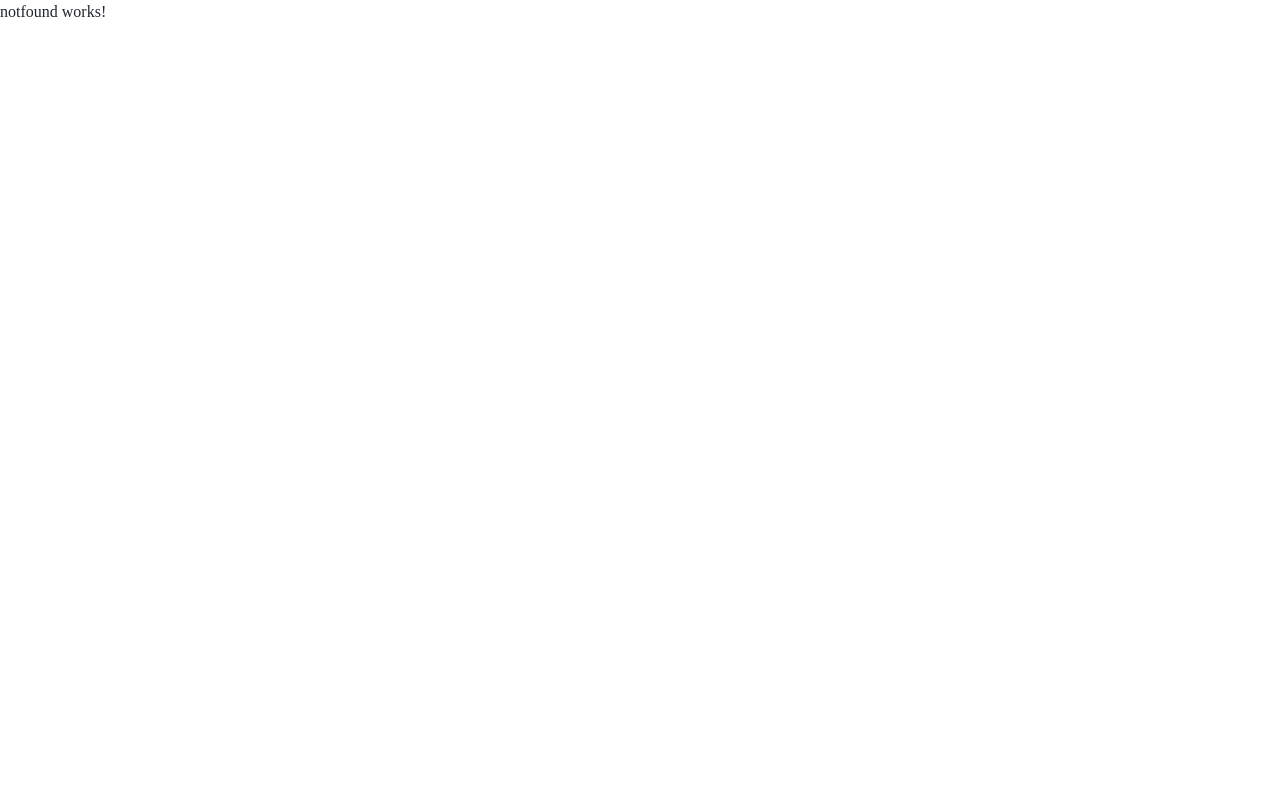
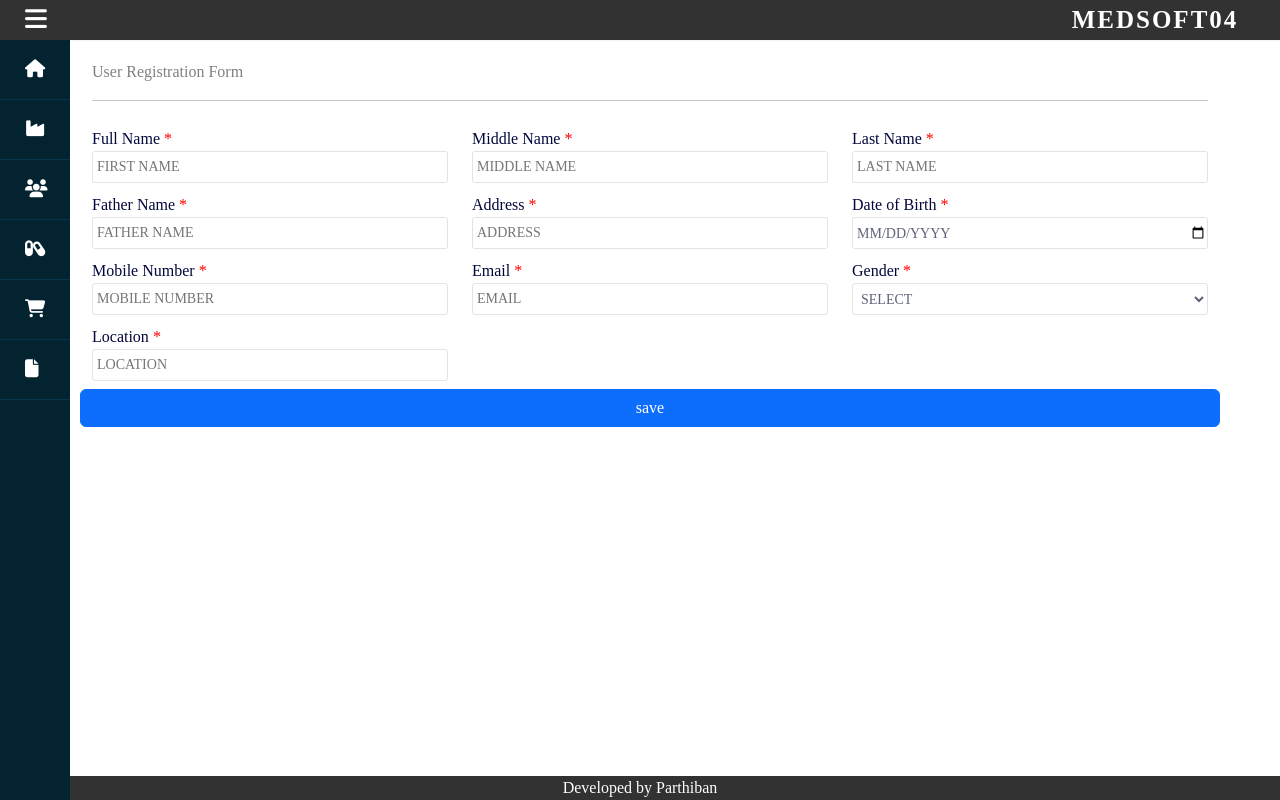
Before and after one commit to Techknow360/medsoft-v04, an Angular app: page /users in a window 1280 px wide. Built offline with nearby package versions, Linux system fonts and the light colour scheme.

Commit message:
Side Bar Animation And smart body class updated

```diff
--- a/src/app/shared/base/footer/footer.component.css
+++ b/src/app/shared/base/footer/footer.component.css
@@ -1,5 +1,5 @@
 footer{
-    position: absolute;
+    position: fixed;
     bottom: 0;
     left: 0;
     right: 0;
--- a/src/app/shared/base/sidenav/sidenav.component.html
+++ b/src/app/shared/base/sidenav/sidenav.component.html
@@ -1,49 +1,12 @@
 <div class="wrapper hover_collapse">
     <app-topheader></app-topheader>
-    <div class="sidebar">
+    <div class="sidebar" id="smart-sidebar">
         <div class="sidebar_inner">
             <ul>
-                <li>
-                    <a href="#">
-                        <span class="icon"><i class="fa fa-qrcode"></i></span>
-                        <span class="text">Dashboard</span>
-                    </a>
-                </li>
-
-                <li>
-                    <a href="#">
-                        <span class="icon"><i class="fa fa-link"></i></span>
-                        <span class="text">Shortcuts</span>
-                    </a>
-                </li>
-                <li>
-                    <a href="#">
-                        <span class="icon"><i class="fa fa-eye"></i></span>
-                        <span class="text">Overview</span>
-                    </a>
-                </li>
-                <li>
-                    <a href="#">
-                        <span class="icon"><i class="fa fa-book"></i></span>
-                        <span class="text">Event</span>
-                    </a>
-                </li>
-                <li>
-                    <a href="#">
-                        <span class="icon"><i class="fa fa-question-circle"></i></span>
-                        <span class="text">About</span>
-                    </a>
-                </li>
-                <li>
-                    <a href="#">
-                        <span class="icon"><i class="fa fa-pen"></i></span>
-                        <span class="text">Service</span>
-                    </a>
-                </li>
-                <li>
-                    <a href="#">
-                        <span class="icon"><i class="fa fa-id-card"></i></span>
-                        <span class="text">Contact</span>
+                <li *ngFor="let data of smartSideNav">
+                    <a routerLink={{data.navigateLink}}>
+                        <span class="icon"><i  [ngClass]="data.icon"></i></span>
+                        <span class="text">{{data.title}}</span>
                     </a>
                 </li>
             </ul>
--- a/src/app/shared/base/sidenav/sidenav.component.ts
+++ b/src/app/shared/base/sidenav/sidenav.component.ts
@@ -6,26 +6,58 @@ import { Component, OnInit } from '@angular/core';
   styleUrls: ['./sidenav.component.css']
 })
 export class SidenavComponent implements OnInit {
-
+  smartSideNav : any  = []
   constructor() { }
 
   ngOnInit(): void {
+    this.createSmartSideNav();
+  }
+
+  createSmartSideNav(){
+    this.smartSideNav = [
+      {title:"Dashboard",icon:"fa-solid fa-house",navigateLink:"dashboard"},
+      {title:"Vendors",icon:"fa-solid fa-industry",navigateLink:"vendors"},
+      {title:"Users",icon:"fa-solid fa-users",navigateLink:"users"},
+      {title:"Products",icon:"fa-solid fa-capsules",navigateLink:"products"},
+      {title:"Bill",icon:"fa-solid fa-cart-shopping",navigateLink:"products"},
+      {title:"Reports",icon:"fa-solid fa-file",navigateLink:"products"}
+    ]
+  }
+
+  ngAfterViewInit(){
     let liItems = document.querySelectorAll(".sidebar ul li");
     var hamburger = document.querySelector(".hamburger");
+
     liItems.forEach((items)=>{
       items.addEventListener('mouseenter',()=>{
         items.closest(".wrapper")?.classList.remove("hover_collapse");
+        hamburger?.children[0].classList.replace('fa-bars','fa-xmark');
+          let smartBody : HTMLElement | null | undefined  =  <HTMLElement>document.getElementById('smartBody')
+          smartBody.style.marginLeft = '270px';
       })
     })
 
     liItems.forEach((items)=>{
       items.addEventListener('mouseleave',()=>{
         items.closest(".wrapper")?.classList.add("hover_collapse");
+        hamburger?.children[0].classList.replace('fa-xmark','fa-bars')
+        let smartBody : HTMLElement | null | undefined  =  <HTMLElement>document.getElementById('smartBody')
+        smartBody.style.marginLeft = '20px';
       })
     })
     hamburger?.addEventListener("click", () => {
+      let smartBody : HTMLElement | null | undefined  =  <HTMLElement>document.getElementById('smartBody')
+      let smartsidebar : HTMLElement | null | undefined  =  <HTMLElement>document.getElementById('smart-sidebar')
+
+      if(hamburger?.children[0].classList.contains('fa-bars')){
+        hamburger?.children[0].classList.replace('fa-bars','fa-xmark')
+        smartBody.style.marginLeft = '270px';
+        smartsidebar.style.display =  'block';
+      }else{
+        hamburger?.children[0].classList.replace('fa-xmark','fa-bars')
+        smartBody.style.marginLeft = '20px';
+      }
       hamburger?.closest(".wrapper")?.classList.toggle("hover_collapse");
   })
   }
-
 }
--- a/src/app/view/users/users.component.html
+++ b/src/app/view/users/users.component.html
@@ -1,4 +1,8 @@
 <div class="container section">
+    <div class="smart-header">
+        <span class="smart-header-title">User Registration Form</span>
+    </div>
+    <hr>
     <form [formGroup]="userForm" autocomplete="off">
     <div class="row form-group">
         <div class="col-md-4 smart-input">
@@ -11,7 +15,7 @@
         </div>
         <div class="col-md-4 smart-input">
             <label>Last Name<span smartMandatory></span></label>
-            <input placeholder="last Name" formControlName="lastName" [smartErrorMessage]="userFormControl.lastName" [smartLabel]="'SOMU'" [smartCustom]="smartCustomConfig.lastName" smartInputBorder   [smartSubmit]="isSubmitted" class="input-value" type="text">
+            <input placeholder="last Name" formControlName="lastName" [smartErrorMessage]="userFormControl.lastName"  smartInputBorder   [smartSubmit]="isSubmitted" class="input-value" type="text">
         </div>
         <div class="col-md-4 smart-input">
             <label>Father Name<span smartMandatory></span></label>
@@ -45,9 +49,9 @@
             <label>Location<span smartMandatory></span></label>
             <input placeholder="location" type="text" formControlName="location" [smartErrorMessage]="userFormControl.location" smartInputBorder   [smartSubmit]="isSubmitted" class="input-value">
         </div>
-        <div class="row text-center col-12 pt-2">
-            <button type="submit" class="btn btn-primary" (click)="saveUserFormDetails()">save</button>
-        </div>
+    </div>
+    <div class="row text-center pt-2">
+        <button type="submit" class="btn btn-primary" (click)="saveUserFormDetails()">save</button>
     </div>
   </form>
 </div>
--- a/src/app/view/view.component.html
+++ b/src/app/view/view.component.html
@@ -1,3 +1,5 @@
 <app-sidenav></app-sidenav>
-<router-outlet></router-outlet>
+<div class="smart-body" id="smartBody">
+    <router-outlet></router-outlet>
+</div>
 <app-footer></app-footer>
--- a/src/smartTheme.css
+++ b/src/smartTheme.css
@@ -1,6 +1,7 @@
 body{
     font-size: 12pt;
     font-family: 'Times New Roman', Times, serif;
+    overflow: hidden;
 }
 label{
     font-size: medium;
--- a/src/styles.css
+++ b/src/styles.css
@@ -5,7 +5,7 @@
     top: 0;
     left: 0;
     width: 100%;
-    height: 60px;
+    height: 40px;
     background: #323233;
     box-shadow: 1px 0 2px rgba(0, 0, 0, 0.125);
     display: flex;
@@ -43,28 +43,46 @@
 
 .hover_collapse .sidebar {
     width: 70px;
+    transition: .5s;
 }
 
 .hover_collapse .sidebar ul li a .text {
     display: none;
 }
 
-.sidebar {
+.sidebar_inner :hover {
+    transition: .5s;
+}
+
+.sidebar{
     position:fixed;
-    top: 60px;
+    top: 40px;
     left: 0;
     width: 250px;
     height: 100%;
     background: #042331;
     z-index: 1;
-    overflow-y :auto
+    overflow-y :hidden;
+    text-transform: uppercase;
 }
 
+#smart-sidebar{
+    display:  'block';
+}
+
+.smart-body{
+    margin: 60px 0px 60px 20px;
+}
+
+#smartBody{
+    transition: .5s;
+}
 .sidebar ul li a {
     display: block;
     padding: 16px 25px;
     border-bottom: 1px solid #03374e;
     color: #0e94d4;
+    transition: 0.3s;
 }
 
 .sidebar ul li a .icon {
@@ -72,6 +90,8 @@
     color: white;
     vertical-align: middle;
 }
+
+
 
 .sidebar ul li a .text {
     margin-left: 19px;
@@ -84,3 +104,17 @@
     background: #0e94d4;
     color: #fff;
 }
+
+.smart-header {
+    color: grey;
+}
+
+.smart-header-title{
+    text-align: center;
+}
+
+@media only screen and (max-width: 842px) {
+    body{
+        display: none;
+    }
+}
```
Also changed, not shown: src/app/app-routing.module.ts (+4 -4 lines).
